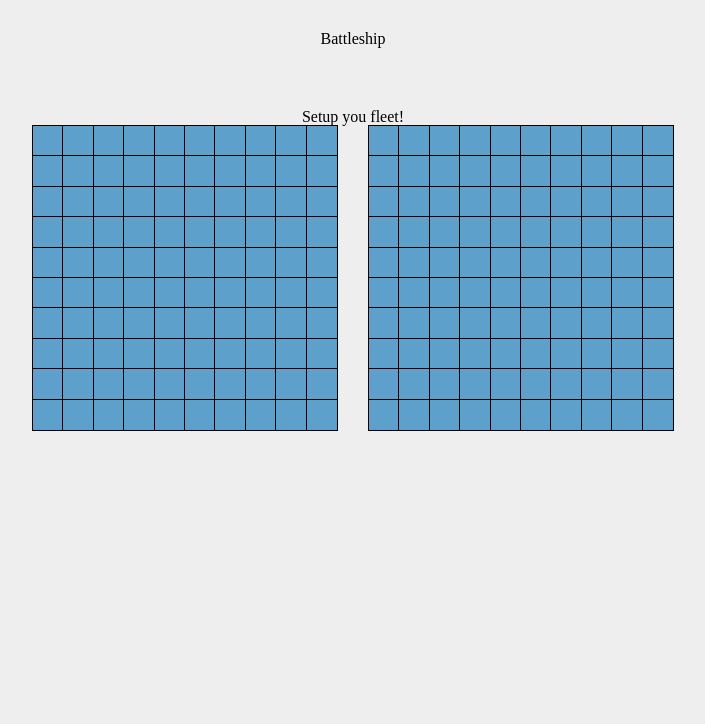
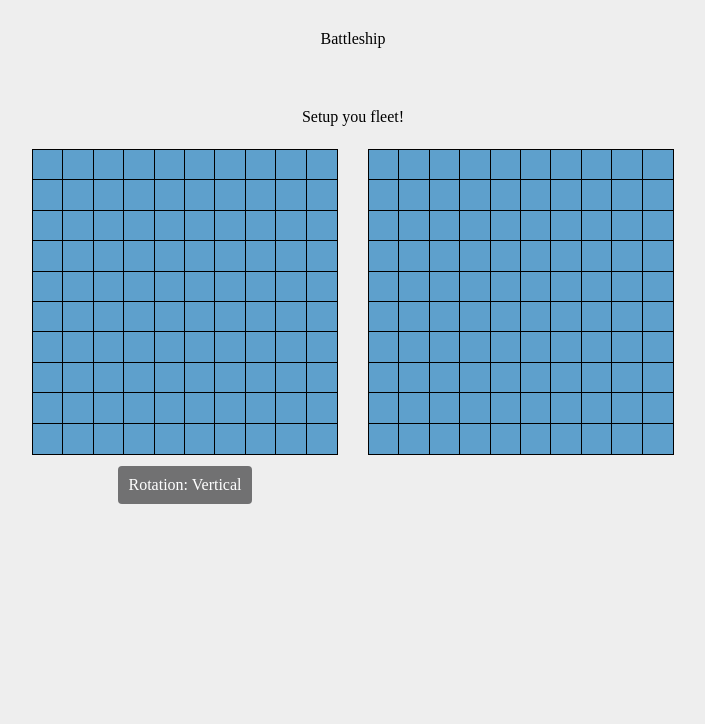
Before and after one commit to zac-march/battleship-game, a website built with webpack: page dist/index.html in a window 1280 px wide. Shown: the top 724 px of the page, without its empty margins (287-992 px from the left). Built offline with nearby package versions, Linux system fonts and the light colour scheme; a web font is replaced by a local one.

Commit message:
Add rotation option

```diff
--- a/src/index.ts
+++ b/src/index.ts
@@ -2,11 +2,38 @@ import "./style.css";
 import { game } from "./Components/game";
 
 const main = document.querySelector("main");
+loadGameMessage();
+
+game();
+
+function loadGameMessage() {
+  const container = document.createElement("div");
+  main.append(container);
+
+  const gameStateMessage = document.createElement("p");
+  gameStateMessage.id = "game-message";
+  container.append(gameStateMessage);
+}
+
 const container = document.createElement("div");
+container.classList.add("game-options");
 main.append(container);
 
-const gameStateMessage = document.createElement("p");
-gameStateMessage.id = "game-message";
-container.append(gameStateMessage);
+const rotationCb = document.createElement("input");
+rotationCb.type = "checkbox";
+rotationCb.classList.add("hidden");
+rotationCb.id = "rotation-cb";
+rotationCb.name = "rotation-cb";
 
-game();
+const rotationLbl = document.createElement("label");
+rotationLbl.htmlFor = "rotation-cb";
+rotationLbl.textContent = "Rotation: Vertical";
+container.append(rotationCb, rotationLbl);
+
+rotationCb.addEventListener("change", function () {
+  if (this.checked) {
+    rotationLbl.textContent = "Rotation: Horizontal";
+  } else {
+    rotationLbl.textContent = "Rotation: Vertical";
+  }
+});
--- a/src/style.css
+++ b/src/style.css
@@ -107,6 +107,7 @@ footer > a:hover > i {
   outline: 1px black solid;
   aspect-ratio: 1/1;
   cursor: crosshair;
+  min-width: 2ch;
 }
 
 .cell-hover {
@@ -153,3 +154,35 @@ footer > a:hover > i {
     transform: translate(1px, -2px) rotate(-1deg);
   }
 }
+
+#game-message {
+  padding: 0 0 1.5rem 0;
+}
+
+.game-options {
+  text-align: start;
+  padding: 0.75rem 0;
+  display: grid;
+  grid-template-columns: 1fr 1fr;
+  gap: 2rem;
+}
+
+.hidden {
+  position: absolute;
+  visibility: hidden;
+  opacity: 0;
+}
+
+#rotation-cb + label {
+  cursor: pointer;
+  border-radius: 4px;
+  background-color: #717172;
+  color: white;
+  padding: 10px;
+  width: max-content;
+  justify-self: center;
+}
+
+#rotation-cb + label:hover {
+  background-color: #343435;
+}
```
